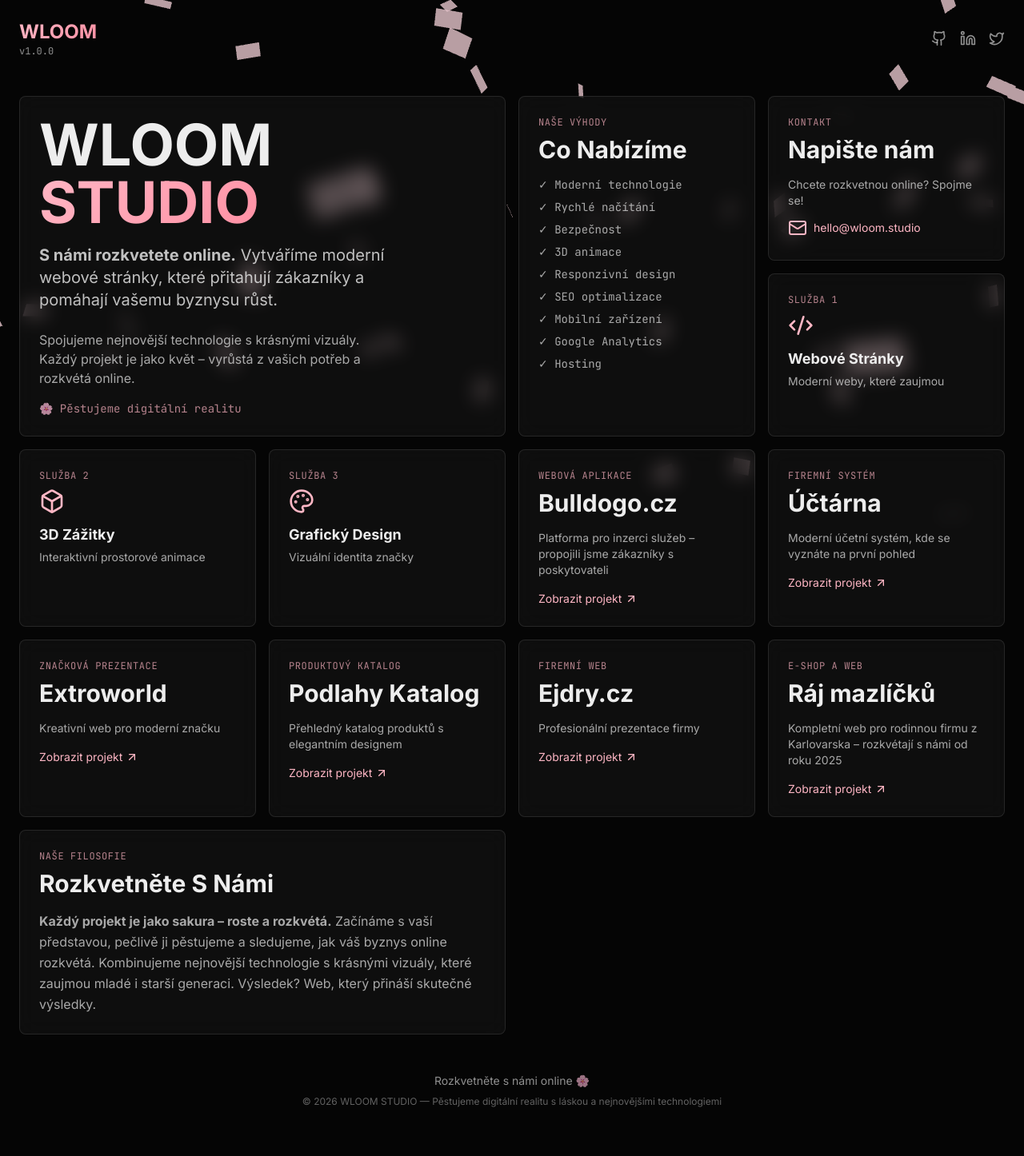
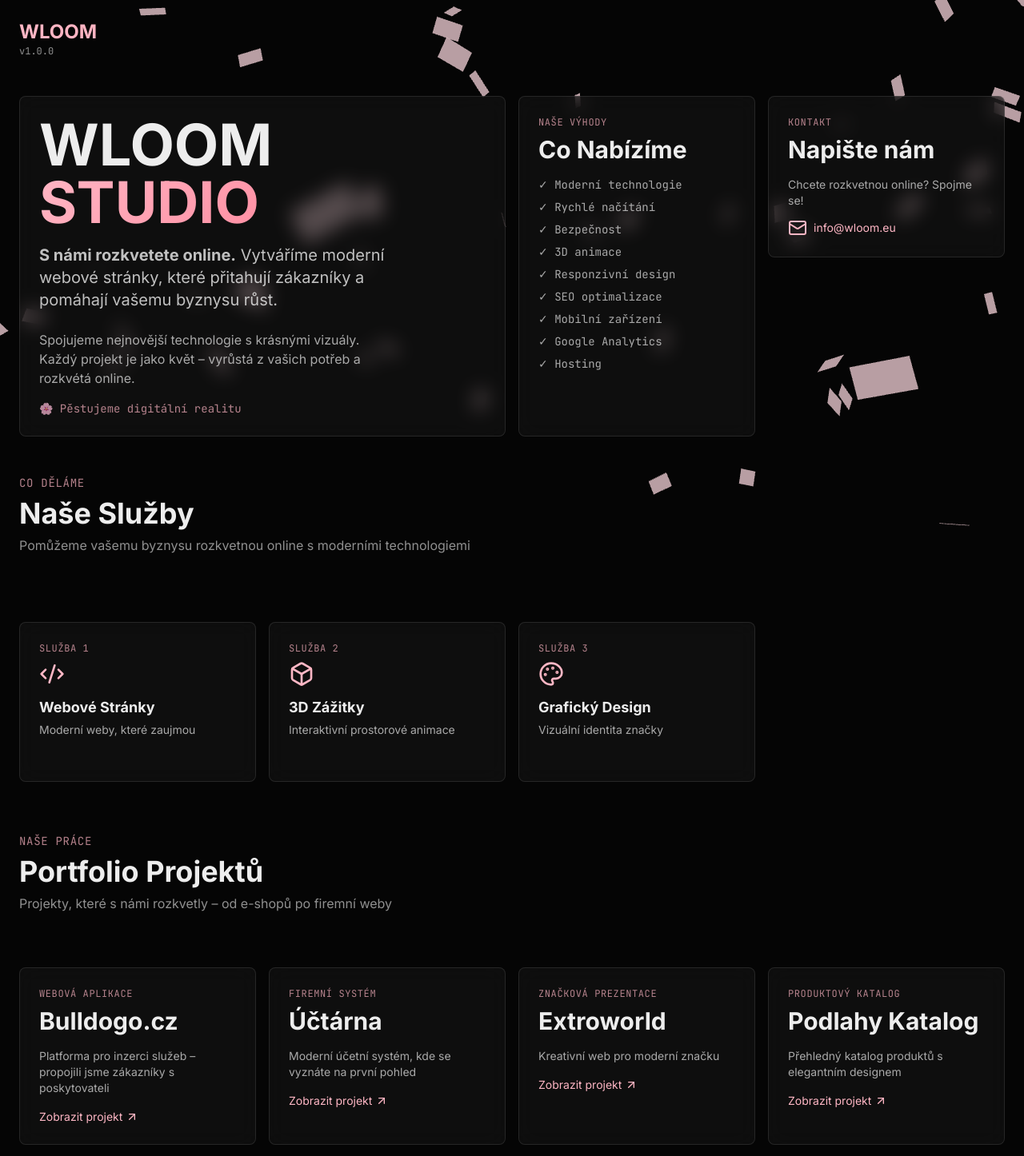
Before and after one commit to jirivrbic-boss/wloom, a Next.js app: page / in a window 1280 px wide. Shown: the top 1446 px of the page at 80% size. Before the commit the page ends 1410 px from the top, so only its background shows below. Built offline with nearby package versions, Linux system fonts and the light colour scheme; no server answers.

Commit message:
Aktualizace: český obsah, vizuální oddělení sekcí, email na info@wloom.eu, odstranění sociálních sítí

```diff
--- a/app/page.tsx
+++ b/app/page.tsx
@@ -2,7 +2,7 @@
 
 import SakuraScene from '@/components/3d/SakuraScene'
 import BentoCard from '@/components/ui/BentoCard'
-import { Mail, Code2, Box, Palette, ArrowUpRight, Github, Linkedin, Twitter } from 'lucide-react'
+import { Mail, Code2, Box, Palette, ArrowUpRight } from 'lucide-react'
 import { motion } from 'framer-motion'
 
 export default function Home() {
@@ -65,7 +65,7 @@ export default function Home() {
       {/* Hlavní obsah */}
       <main className="min-h-screen relative z-10">
         {/* Header */}
-        <header className="p-4 md:p-6 flex justify-between items-center">
+        <header className="p-4 md:p-6">
           <motion.div
             initial={{ opacity: 0, x: -20 }}
             animate={{ opacity: 1, x: 0 }}
@@ -73,26 +73,6 @@ export default function Home() {
           >
             <h1 className="text-2xl font-bold text-gradient-sakura">WLOOM</h1>
             <p className="text-xs font-mono text-text-main/60">v1.0.0</p>
-          </motion.div>
-
-          <motion.div
-            className="flex gap-4"
-            initial={{ opacity: 0, x: 20 }}
-            animate={{ opacity: 1, x: 0 }}
-            transition={{ duration: 0.5 }}
-          >
-            <a href="https://github.com" target="_blank" rel="noopener noreferrer"
-               className="text-text-main/60 hover:text-accent-sakura transition-colors">
-              <Github size={20} />
-            </a>
-            <a href="https://linkedin.com" target="_blank" rel="noopener noreferrer"
-               className="text-text-main/60 hover:text-accent-sakura transition-colors">
-              <Linkedin size={20} />
-            </a>
-            <a href="https://twitter.com" target="_blank" rel="noopener noreferrer"
-               className="text-text-main/60 hover:text-accent-sakura transition-colors">
-              <Twitter size={20} />
-            </a>
           </motion.div>
         </header>
 
@@ -160,15 +140,34 @@ export default function Home() {
                 Chcete rozkvetnou online? Spojme se!
               </p>
               <a
-                href="mailto:hello@wloom.studio"
+                href="mailto:info@wloom.eu"
                 className="flex items-center gap-2 text-accent-sakura hover:text-accent-sakura/80 transition-colors group"
               >
                 <Mail size={24} />
                 <span className="text-sm group-hover:underline">
-                  hello@wloom.studio
+                  info@wloom.eu
                 </span>
               </a>
             </BentoCard>
+
+            {/* Services Section Header */}
+            <div className="md:col-span-3 lg:col-span-4 mt-8 mb-2">
+              <motion.div
+                initial={{ opacity: 0, y: 20 }}
+                animate={{ opacity: 1, y: 0 }}
+                transition={{ duration: 0.5, delay: 0.6 }}
+              >
+                <p className="text-sm font-mono text-accent-sakura/70 mb-2 tracking-wider uppercase">
+                  co děláme
+                </p>
+                <h3 className="text-3xl md:text-4xl font-bold text-text-main mb-2">
+                  Naše Služby
+                </h3>
+                <p className="text-text-main/60 max-w-2xl">
+                  Pomůžeme vašemu byznysu rozkvetnou online s moderními technologiemi
+                </p>
+              </motion.div>
+            </div>
 
             {/* Services Grid - 3x Cards */}
             {services.map((service, i) => (
@@ -180,7 +179,7 @@ export default function Home() {
                 <motion.div
                   initial={{ opacity: 0, scale: 0.9 }}
                   animate={{ opacity: 1, scale: 1 }}
-                  transition={{ duration: 0.4, delay: 0.4 + i * 0.1 }}
+                  transition={{ duration: 0.4, delay: 0.7 + i * 0.1 }}
                   className="flex flex-col items-start gap-3"
                 >
                   <service.icon size={32} className="text-accent-sakura" />
@@ -191,6 +190,25 @@ export default function Home() {
                 </motion.div>
               </BentoCard>
             ))}
+
+            {/* Portfolio Section Header */}
+            <div className="md:col-span-3 lg:col-span-4 mt-12 mb-2">
+              <motion.div
+                initial={{ opacity: 0, y: 20 }}
+                animate={{ opacity: 1, y: 0 }}
+                transition={{ duration: 0.5, delay: 0.8 }}
+              >
+                <p className="text-sm font-mono text-accent-sakura/70 mb-2 tracking-wider uppercase">
+                  naše práce
+                </p>
+                <h3 className="text-3xl md:text-4xl font-bold text-text-main mb-2">
+                  Portfolio Projektů
+                </h3>
+                <p className="text-text-main/60 max-w-2xl">
+                  Projekty, které s námi rozkvetly – od e-shopů po firemní weby
+                </p>
+              </motion.div>
+            </div>
 
             {/* Featured Projects */}
             {projects.map((project, i) => (
--- a/app/sitemap.ts
+++ b/app/sitemap.ts
@@ -1,7 +1,7 @@
 import { MetadataRoute } from 'next'
 
 export default function sitemap(): MetadataRoute.Sitemap {
-  const baseUrl = process.env.NEXT_PUBLIC_SITE_URL || 'https://wloom.studio'
+  const baseUrl = process.env.NEXT_PUBLIC_SITE_URL || 'https://wloom.eu'
 
   return [
     {
--- a/lib/constants.ts
+++ b/lib/constants.ts
@@ -5,7 +5,7 @@ export const SITE_CONFIG = {
   tagline: 'S Námi Rozkvetete Online',
   description: 'Vytváříme moderní webové stránky, které přitahují zákazníky a pomáhají vašemu byznysu růst. Každý projekt je jako květ – vyrůstá z vašich potřeb a rozkvétá online.',
   url: process.env.NEXT_PUBLIC_SITE_URL || 'http://localhost:3000',
-  email: process.env.NEXT_PUBLIC_CONTACT_EMAIL || 'hello@wloom.studio',
+  email: process.env.NEXT_PUBLIC_CONTACT_EMAIL || 'info@wloom.eu',
 } as const
 
 export const SAKURA_CONFIG = {
```
Also changed, not shown: public/robots.txt.
